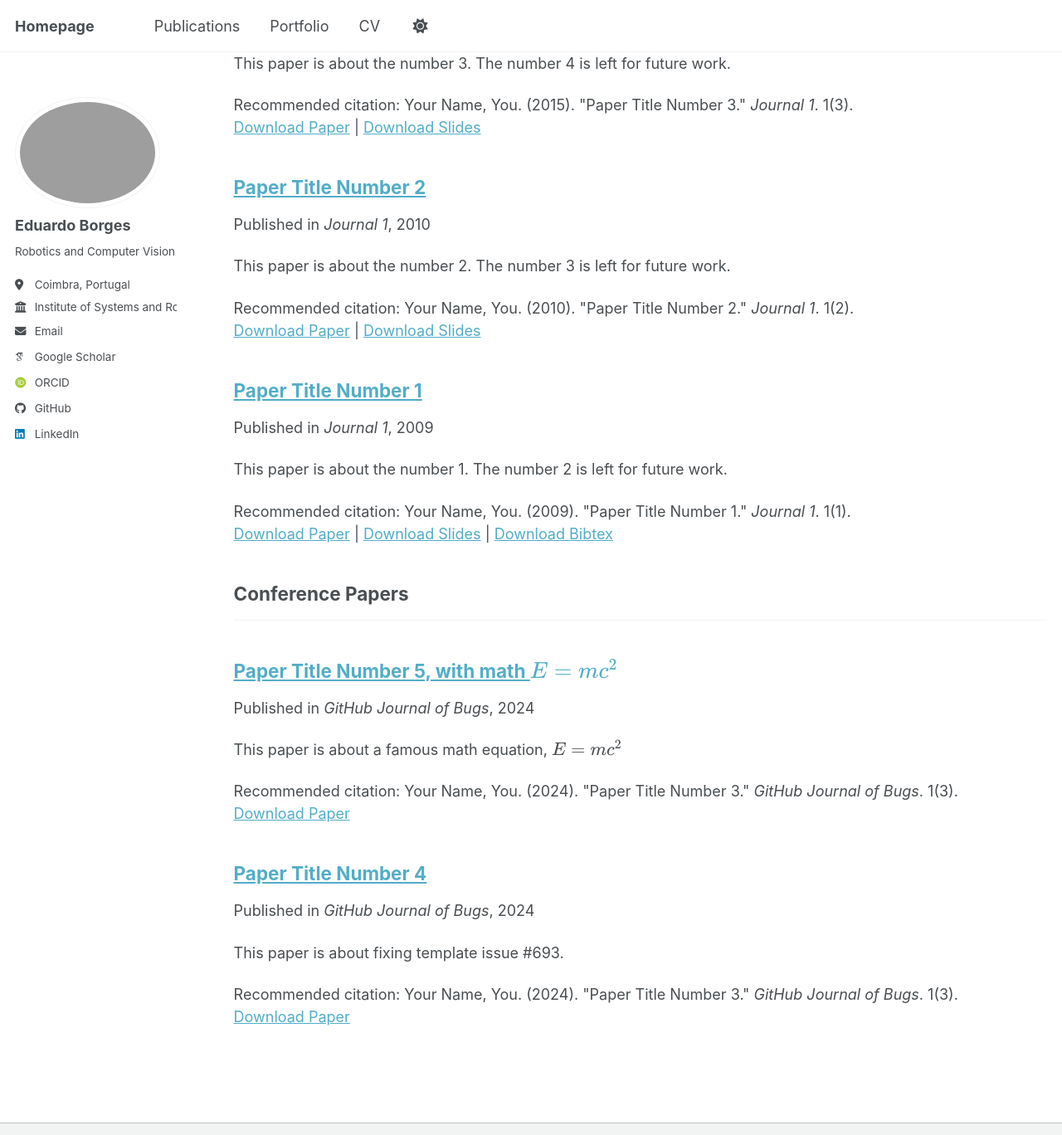
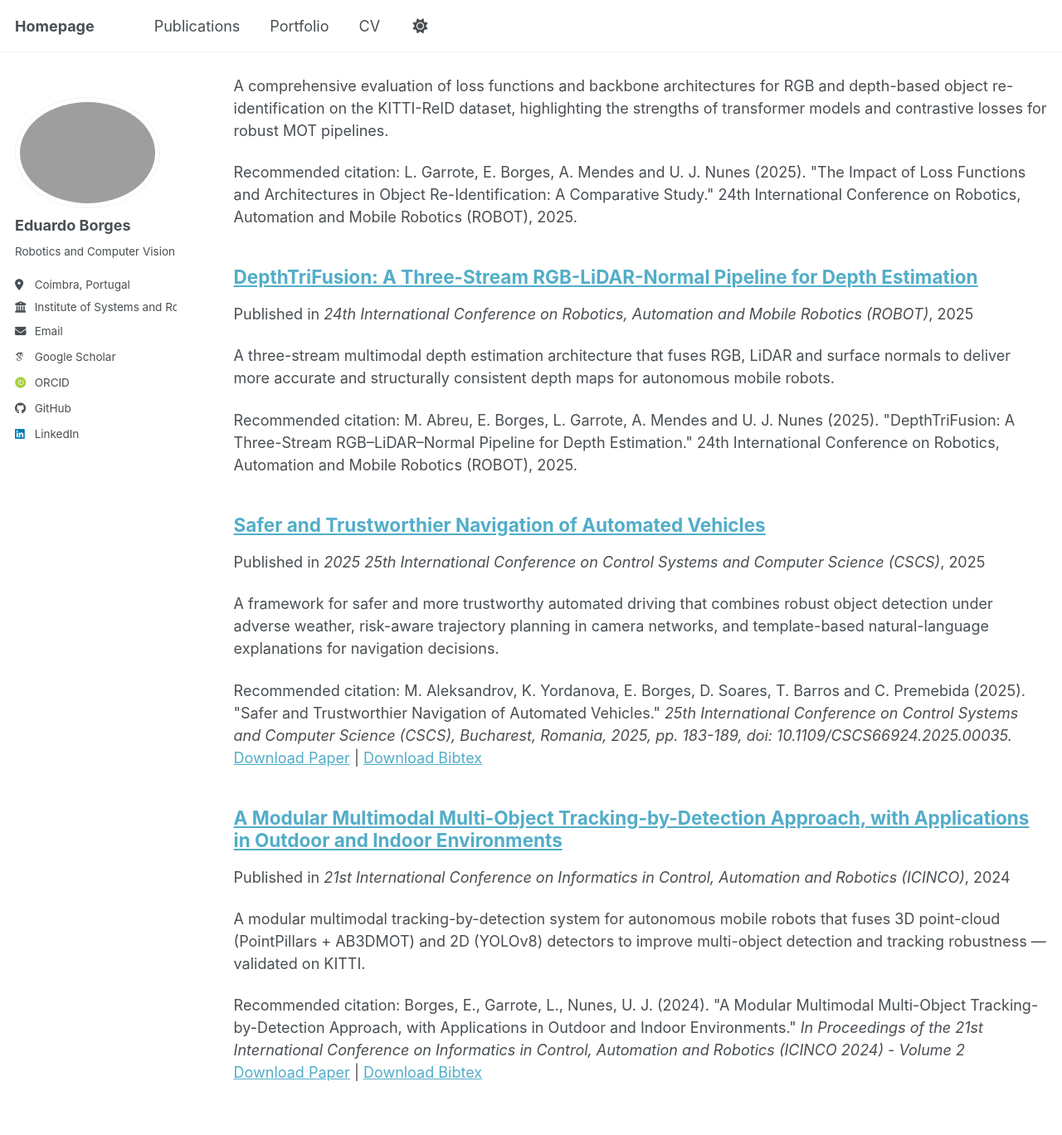
Before and after one commit to eduardojsborges/eduardojsborges.github.io, a Jekyll site: the page built from _pages/publications.html, in a window 1280 px wide and 1400 px high, scrolled down 337 px, cut to the strip 0-1368 px from the top of the window. Shown: the whole strip at 83% size. Built offline with Jekyll 4.4.1, drawn with Linux system fonts in a browser that asks for light colours; some web fonts are replaced; a script bundle is joined from its source files by our own code; library files that are not in the unit come from our copies; some of the changed text lies outside the part shown.

Commit message:
Update about page, remove outdated publications, and add new research papers with corresponding BibTeX entries

```diff
--- a/_publications/2009-10-01-paper-title-number-1.md
+++ /dev/null
@@ -1,14 +0,0 @@
----
-title: "Paper Title Number 1"
-collection: publications
-category: manuscripts
-permalink: /publication/2009-10-01-paper-title-number-1
-excerpt: 'This paper is about the number 1. The number 2 is left for future work.'
-date: 2009-10-01
-venue: 'Journal 1'
-slidesurl: 'https://academicpages.github.io/files/slides1.pdf'
-paperurl: 'https://academicpages.github.io/files/paper1.pdf'
-bibtexurl: 'https://academicpages.github.io/files/bibtex1.bib'
-citation: 'Your Name, You. (2009). &quot;Paper Title Number 1.&quot; <i>Journal 1</i>. 1(1).'
----
-The contents above will be part of a list of publications, if the user clicks the link for the publication than the contents of section will be rendered as a full page, allowing you to provide more information about the paper for the reader. When publications are displayed as a single page, the contents of the above "citation" field will automatically be included below this section in a smaller font.
--- a/_publications/2010-10-01-paper-title-number-2.md
+++ /dev/null
@@ -1,14 +0,0 @@
----
-title: "Paper Title Number 2"
-collection: publications
-category: manuscripts
-permalink: /publication/2010-10-01-paper-title-number-2
-excerpt: 'This paper is about the number 2. The number 3 is left for future work.'
-date: 2010-10-01
-venue: 'Journal 1'
-slidesurl: 'https://academicpages.github.io/files/slides2.pdf'
-paperurl: 'https://academicpages.github.io/files/paper2.pdf'
-citation: 'Your Name, You. (2010). &quot;Paper Title Number 2.&quot; <i>Journal 1</i>. 1(2).'
----
-
-The contents above will be part of a list of publications, if the user clicks the link for the publication than the contents of section will be rendered as a full page, allowing you to provide more information about the paper for the reader. When publications are displayed as a single page, the contents of the above "citation" field will automatically be included below this section in a smaller font.
--- a/_publications/2015-10-01-paper-title-number-3.md
+++ /dev/null
@@ -1,14 +0,0 @@
----
-title: "Paper Title Number 3"
-collection: publications
-category: manuscripts
-permalink: /publication/2015-10-01-paper-title-number-3
-excerpt: 'This paper is about the number 3. The number 4 is left for future work.'
-date: 2015-10-01
-venue: 'Journal 1'
-slidesurl: 'https://academicpages.github.io/files/slides3.pdf'
-paperurl: 'https://academicpages.github.io/files/paper3.pdf'
-citation: 'Your Name, You. (2015). &quot;Paper Title Number 3.&quot; <i>Journal 1</i>. 1(3).'
----
-
-The contents above will be part of a list of publications, if the user clicks the link for the publication than the contents of section will be rendered as a full page, allowing you to provide more information about the paper for the reader. When publications are displayed as a single page, the contents of the above "citation" field will automatically be included below this section in a smaller font.
--- /dev/null
+++ b/_publications/2024-11-a-modular-multimodal-multi-object-tracking-by-detection-approach-with-applications-in-outdoor-and-indoor-environments copy.md
@@ -0,0 +1,22 @@
+---
+title: "A Modular Multimodal Multi-Object Tracking-by-Detection Approach, with Applications in Outdoor and Indoor Environments"
+collection: publications
+category: conferences
+permalink: /publication/2024-11-a-modular-multimodal-multi-object-tracking-by-detection-approach-with-applications-in-outdoor-and-indoor-environments
+excerpt: 'A modular multimodal tracking-by-detection system for autonomous mobile robots that fuses 3D point-cloud (PointPillars + AB3DMOT) and 2D (YOLOv8) detectors to improve multi-object detection and tracking robustness — validated on KITTI.'
+date: 2024-11-01
+venue: '21st International Conference on Informatics in Control, Automation and Robotics (ICINCO)'
+# slidesurl: 'https://academicpages.github.io/files/slides1.pdf'
+paperurl: 'https://www.scitepress.org/Papers/2024/130732/130732.pdf'
+bibtexurl: 'https://eduardojsborges.github.io/files/paper_icinco_2024.bib'
+citation: 'Borges, E., Garrote, L., Nunes, U. J. (2024). &quot;A Modular Multimodal Multi-Object Tracking-by-Detection Approach, with Applications in Outdoor and Indoor Environments.&quot; <i>In Proceedings of the 21st International Conference on Informatics in Control, Automation and Robotics (ICINCO 2024) - Volume 2</i>'
+---
+Object detection and tracking are integral components of numerous modern robotics systems, playing an essential role in applications like autonomous driving and industrial Autonomous Mobile Robots (AMRs). In
+this paper, we propose a modular multimodal multi-object detection and tracking system tailored for AMRs
+in complex industrial environments. The proposed system employs a tracking-by-detection approach, utilizing both 3D point cloud and RGB data to detect and track multiple objects simultaneously. To develop it,
+a baseline unimodal framework was created using a PointPillars detector and the AB3DMOT tracker, operating exclusively on point cloud data. To enhance detection and tracking accuracy, a 2D object detector
+(YOLOv8) was integrated, enabling multimodal detection. The system’s performance was evaluated on the
+KITTI dataset, demonstrating notable improvements in detection accuracy and tracking consistency. This
+enhancement strengthens the system’s robustness and reliability, which are critical factors for real-time perception in AMRs.
+
+![Poster Presentation at ICINCO 2024]({{ '/images/icinco_2024.png' | relative_url }})
--- a/_publications/2025-06-08-paper-title-number-5.md
+++ /dev/null
@@ -1,13 +0,0 @@
----
-title: "Paper Title Number 5, with math $$E=mc^2$$"
-collection: publications
-category: conferences
-permalink: /publication/2024-02-17-paper-title-number-4
-excerpt: 'This paper is about a famous math equation, $$E=mc^2$$'
-date: 2024-02-17
-venue: 'GitHub Journal of Bugs'
-paperurl: 'https://academicpages.github.io/files/paper3.pdf'
-citation: 'Your Name, You. (2024). &quot;Paper Title Number 3.&quot; <i>GitHub Journal of Bugs</i>. 1(3).'
----
-
-Using [MathJax](https://www.mathjax.org/) in the description is supported - $$E=mc^2$$ - however, the use must be mindful that the default delimiters are `$$...$$` and `\\[...\\]` which differs from the `$...$` that is typically expected.
--- /dev/null
+++ b/_publications/2025-11-DepthTriFusion-A-Three-Stream-RGB-LiDAR-Normal-Pipeline-for-Depth-Estimation.md
@@ -0,0 +1,16 @@
+---
+title: "DepthTriFusion: A Three-Stream RGB-LiDAR-Normal Pipeline for Depth Estimation"
+collection: publications
+category: conferences
+permalink: /publication/2025-11-DepthTriFusion-A-Three-Stream-RGB-LiDAR-Normal-Pipeline-for-Depth-Estimation
+excerpt: 'A three-stream multimodal depth estimation architecture that fuses RGB, LiDAR and surface normals to deliver more accurate and structurally consistent depth maps for autonomous mobile robots.'
+date: 2025-11-11
+venue: '24th International Conference on Robotics, Automation and Mobile Robotics (ROBOT)'
+# slidesurl: 'https://academicpages.github.io/files/slides1.pdf'
+# paperurl: 'https://ieeexplore.ieee.org/abstract/document/11181605'
+# bibtexurl: 'https://eduardojsborges.github.io/files/paper_icinco_2024.bib'
+citation: 'M. Abreu, E. Borges, L. Garrote, A. Mendes and U. J. Nunes (2025). "DepthTriFusion: A Three-Stream RGB–LiDAR–Normal Pipeline for Depth Estimation." 24th International Conference on Robotics, Automation and Mobile Robotics (ROBOT), 2025.'
+---
+This work presents DepthTriFusion, a three-stream autoencoder architecture designed to improve depth estimation for Autonomous
+Mobile Robot (AMR) applications. The network fuses complementary cues from RGB images, sparse LiDAR measurements, and surface normals to improve depth accuracy and structural consistency. DepthTriFusion addresses critical limitations in existing technologies, where accurate depth estimation is essential for perception tasks in critical environments. The three-stream autoencoder combines the strengths of RGB images, sparse LiDAR measurements, and surface normals’ structural integrity. Features from each input are captured independently and fused in a shared latent space. A generic decoder is used for depth estimation, taking into account the LiDAR measurements and the scene’s structure. Surface normals are derived using three modalities: Apple’s
+DepthPro, upsampled LiDAR projections, and RGB-D camera depth. Evaluation was carried out with real-world RGB and LiDAR measurements collected in a warehouse environment. Five different backbones are evaluated, namely, ResNet18, ResNet50, MobileNetV2, Swin-T, and MobileNetV3-S. The reported results demonstrate how different levels of surface normal quality influence accuracy and structural integrity, as well as the suitability of DepthTriFusion as a depth estimation pipeline.
--- /dev/null
+++ b/_publications/2025-11-The-Impact-of-Loss-Functions-and-Architectures-in-Object-Re-Identification-A-Comparative-Study copy.md
@@ -0,0 +1,18 @@
+---
+title: "The Impact of Loss Functions and Architectures in Object Re-Identification: A Comparative Study"
+collection: publications
+category: conferences
+permalink: /publication/2025-11-12-The-Impact-of-Loss-Functions-and-Architectures-in-Object-Re-Identification-A-Comparative-Study
+excerpt: 'A comprehensive evaluation of loss functions and backbone architectures for RGB and depth-based object re-identification on the KITTI-ReID dataset, highlighting the strengths of transformer models and contrastive losses for robust MOT pipelines.'
+date: 2025-11-12
+venue: '24th International Conference on Robotics, Automation and Mobile Robotics (ROBOT)'
+# slidesurl: 'https://academicpages.github.io/files/slides1.pdf'
+# paperurl: 'https://ieeexplore.ieee.org/abstract/document/11181605'
+# bibtexurl: 'https://eduardojsborges.github.io/files/paper_icinco_2024.bib'
+citation: 'L. Garrote, E. Borges, A. Mendes and U. J. Nunes (2025). "The Impact of Loss Functions and Architectures in Object Re-Identification: A Comparative Study." 24th International Conference on Robotics, Automation and Mobile Robotics (ROBOT), 2025.'
+---
+This paper presents a comprehensive comparative study on the impact of various loss functions and model backbone architectures for object Re-Identification (ReID) in the context of autonomous driving, using a modified version of the KITTI dataset, named KITTI-ReID. The study systematically evaluates combinations of ReID losses across multiple convolutional and transformer-based neural network backbones. Both RGB images and depth modalities (from LiDAR and monocular depth estimation) are considered, providing insights into modalityspecific ReID pipelines. The evaluation includes standard metrics like
+mean Average Precision (mAP), Cumulative Matching Characteristic (CMC), and mean Inverse Negative Penalty (mINP), as well as computational efficiency (FPS). Results indicate that transformer-based architectures with large embeddings and supervised contrastive losses achieve the highest ReID accuracy, especially on RGB data, while depth-only ReID is less effective but still valuable for redundancy in tracking pipelines.
+The findings provide guidance on selecting loss functions and backbones for robust object ReID in multi-object tracking systems for autonomous driving, and highlight the need for further research into effective modality fusion strategies.
+
+![Presentation at ROBOT 2025]({{ '/images/robot_2025.png' | relative_url }})
--- /dev/null
+++ b/_publications/2025-5-Safer-and-Trustworthier-Navigation-of-Automated-Vehicles copy.md
@@ -0,0 +1,14 @@
+---
+title: "Safer and Trustworthier Navigation of Automated Vehicles"
+collection: publications
+category: conferences
+permalink: /publication/2025-05-27-Safer-and-Trustworthier-Navigation-of-Automated-Vehicles
+excerpt: 'A framework for safer and more trustworthy automated driving that combines robust object detection under adverse weather, risk-aware trajectory planning in camera networks, and template-based natural-language explanations for navigation decisions.'
+date: 2025-05-27
+venue: '2025 25th International Conference on Control Systems and Computer Science (CSCS)'
+# slidesurl: 'https://academicpages.github.io/files/slides1.pdf'
+paperurl: 'https://ieeexplore.ieee.org/abstract/document/11181605'
+bibtexurl: 'https://eduardojsborges.github.io/files/paper_icinco_2024.bib'
+citation: 'M. Aleksandrov, K. Yordanova, E. Borges, D. Soares, T. Barros and C. Premebida (2025). &quot;Safer and Trustworthier Navigation of Automated Vehicles.&quot; <i>25th International Conference on Control Systems and Computer Science (CSCS), Bucharest, Romania, 2025, pp. 183-189, doi: 10.1109/CSCS66924.2025.00035.</i>'
+---
+We propose a novel approach for safer and trustworthier automated vehicle navigation, which uses risk estimations to predict vehicle trajectories and generates navigation justifications for these trajectories. To increase the reliability of driving, we first use the latest YOLO11 model and adapt images from the KITTI dataset to include rain, fog, and evening effects, such as low lighting and high darkness, and then we train the model on the modified images to make it more robust to scene changes due to such weather and evening conditions. For this more robust model, we present functions that assign risk estimations to images taken from cameras associated with nodes in road networks. Based on these risk estimations, we design algorithms for the dynamic navigation of automated vehicles along low-risk network trajectories. In cases where risk estimations at network nodes and in network paths are too high, we describe methods that produce human-interpretable explanations of these risk values and recommend driving instructions.
```
Also changed, not shown: _pages/about.md (+8 -1 lines), _portfolio/portfolio-2.html (deleted, +0 -7 lines), _publications/2024-02-17-paper-title-number-4.md (deleted, +0 -13 lines), files/bibtex1.bib (deleted, +0 -10 lines), files/paper_cscs_2025.bib (added, +10 -0 lines), files/paper_icinco_2024.bib (added, +9 -0 lines), 3 other files.
